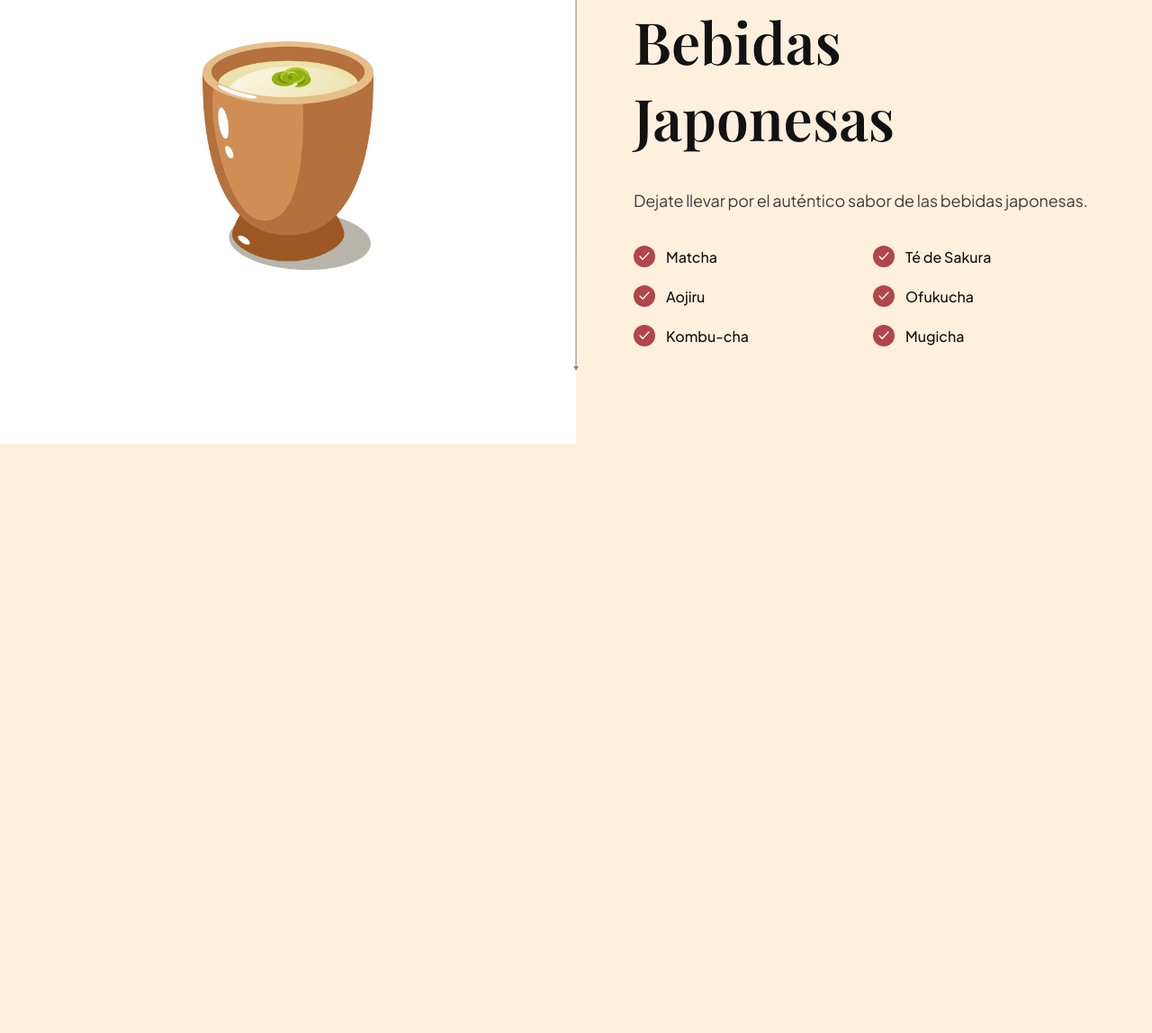
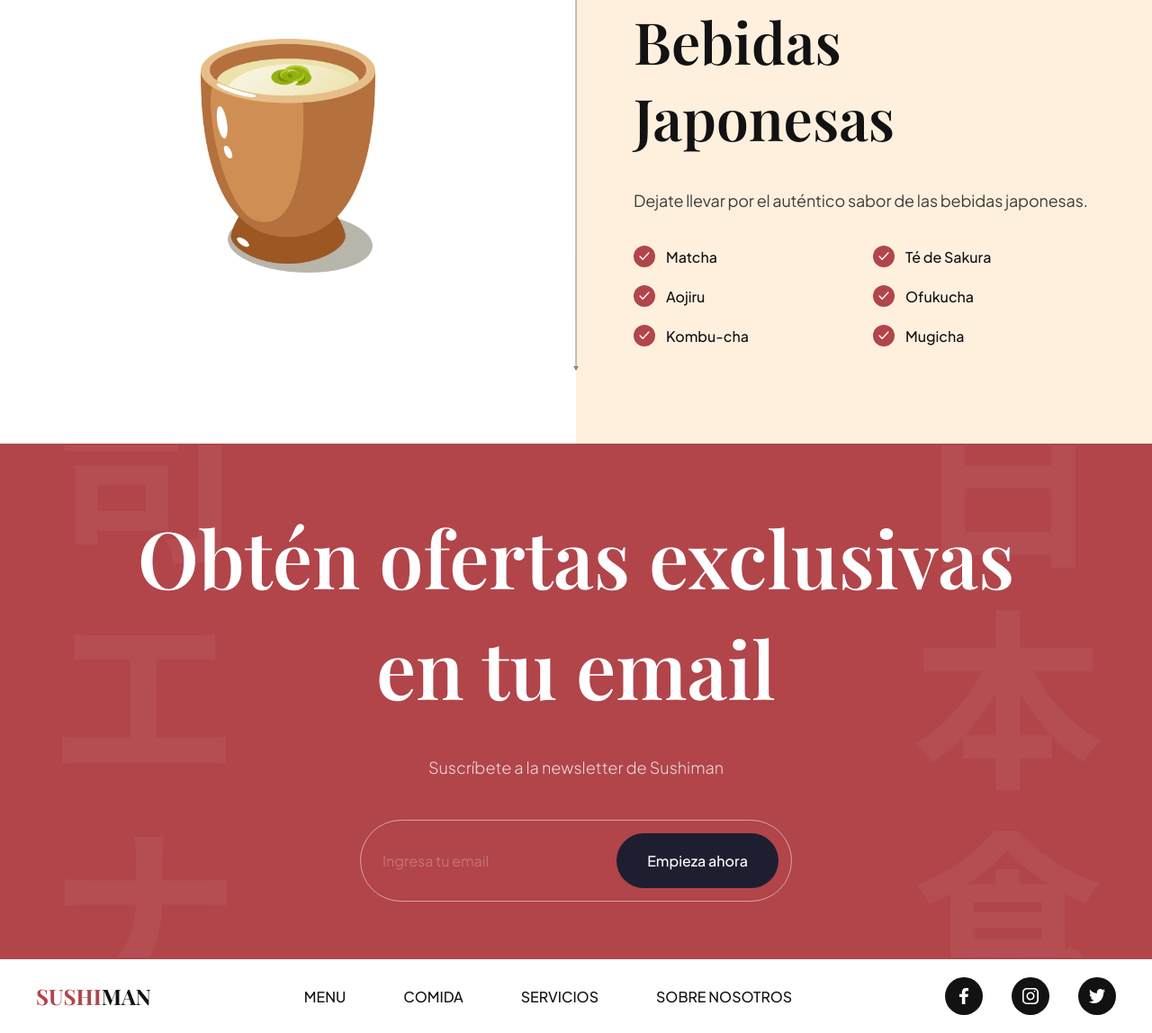
Before and after one commit to emmituwu/tienda-de-sushi, a plain HTML site: page index.html in a window 1280 px wide. Shown: the part 3205-4353 px from the top of the page at 90% size. Before the commit the page ends 3698 px from the top, so only its background shows below. Drawn offline with nearby package versions, Linux system fonts and the light colour scheme.

Commit message:
al fin lo termine

```diff
--- a/css/sections/footer.css
+++ b/css/sections/footer.css
@@ -0,0 +1,62 @@
+.footer {
+    width: 100%;
+    padding: 20px 40px;
+    background: var(--color-white);
+
+    flex-wrap: wrap;
+    gap: 20px;
+    overflow: hidden;
+}
+
+
+.footer__logo {
+    font-size: 24px;
+    font-weight: bold;
+    font-family: var(--playfair-display);
+    text-transform: uppercase;
+    color: var(--secondary-color);
+
+    cursor: pointer;
+}
+
+.footer__logo span {
+    color: var(--primary-color);
+}
+
+.footer ul {
+    list-style: none;
+
+    display: flex;
+    flex-wrap: wrap;
+    flex-direction: row;
+    gap: 64px;
+}
+
+.footer ul:last-child {
+    gap: 32px;
+}
+
+.footer__nav li {
+    font-size: 16px;
+    font-weight: 500;
+    font-family: var(--plus-jakarta-sans);
+    text-transform: uppercase;
+    color: var(--secondary-color);
+
+    cursor: pointer;
+}
+
+.footer__social li {
+    width: 42px;
+    height: 42px;
+
+    background-color: var(--secondary-color);
+    border-radius: 100%;
+}
+
+.footer__social li img {
+    width: 45%;
+    height: 45%;
+
+    object-fit: contain;
+}
--- a/css/sections/subscribe.css
+++ b/css/sections/subscribe.css
@@ -0,0 +1,84 @@
+.subscription {
+    padding: 64px;
+
+    background-color: var(--primary-color);
+    background-image: url('../../assets/subscribe_bg.png');
+    background-position: center;
+    background-repeat: no-repeat;
+    background-size: contain;
+
+    flex-direction: column;
+    overflow: hidden;
+}
+
+.subscription h2 {
+    font-size: 88px;
+    font-family: var(--playfair-display);
+    font-weight: 600;
+    line-height: 123px;
+
+    color: #fff;
+    text-align: center;
+}
+
+.subscription p {
+    font-size: 18px;
+    font-family: var(--plus-jakarta-sans);
+    font-weight: 300;
+    line-height: 36px;
+
+    margin-top: 32px;
+    color: rgb(255, 255, 255, 0.8);
+}
+
+.subscription__form {
+    min-width: 480px;
+    margin-top: 40px;
+
+    padding: 14px 14px 14px 24px;
+
+    display: flex;
+    gap: 10px;
+
+    border: 1px solid rgb(255, 255, 255, 0.5);
+    border-radius: 46px;
+}
+
+.subscription__form input {
+    flex: 1;
+
+    font-size: 16px;
+    font-weight: 400px;
+    font-family: var(--plus-jakarta-sans);
+
+    color: #fff;
+    opacity: 0.5;
+
+    background: transparent;
+    border: none;
+    outline: none;
+}
+
+.subscription__form input::placeholder{
+    color: #fff;
+    opacity: 0.5;
+}
+
+.subscription__form button {
+    padding: 20px;
+
+    min-width: 180px;
+
+    font-size: 16px;
+    font-weight: 500;
+    font-family: var(--plus-jakarta-sans);
+    color: #fff;
+    text-align: center;
+
+    background: var(--black-400);
+    border-radius: 46px;
+    border: none;
+    outline: none;
+
+    cursor: pointer;
+}
--- a/css/sections/trending.css
+++ b/css/sections/trending.css
@@ -4,11 +4,6 @@
     display: flex;
     flex-direction: column;
     overflow: hidden;
-}
-
-
-.trending__discover {
-
 }
 
 
@@ -93,7 +88,7 @@
 
 .trending__image img {
     width: 254px;
-    height: 254px;
+    height: 260px;
     object-fit: contain;
 }
 
@@ -102,7 +97,7 @@
     top: 44%;
     left: 44%;
     z-index: 1;
-
+    cursor: pointer;
     width: 160px;
     height: 160px;
 
--- a/index.html
+++ b/index.html
@@ -196,7 +196,6 @@
         </button>
     </section>
 
-
     <section class="trending" id="food">
         <section class="trending-sushi">
             <div class="trending__content" data-aos="fade-right">
@@ -338,6 +337,47 @@
         </section>
     </section>
 
+    <section class="subscription flex-center" id="services">
+        <h2 data-aos="flip-down">
+            Obtén ofertas exclusivas <br />
+            en tu email
+        </h2>
+        <p data-aos="fade-up">Suscríbete a la newsletter de Sushiman</p>
+
+        <div class="subscription__form" data-aos="fade-up">
+            <input type="text" placeholder="Ingresa tu email">
+            <button>Empieza ahora</button>
+
+        </div>
+    </section>
+
+    <footer class="footer flex-between">
+        <h3 class="footer__logo">
+            <span>Sushi</span>man
+        </h3>
+
+        <ul class="footer__nav">
+            <li><a href="#menu">Menu</a></li>
+            <li><a href="#food">Comida</a></li>
+            <li><a href="#services">Servicios</a></li>
+            <li><a href="#about-us">Sobre Nosotros</a></li>
+        </ul>
+
+        <ul class="footer__social">
+            <li class="flex-center">
+                <img src="assets/facebook.svg" alt="facebook">
+            </li>
+            <li class="flex-center">
+                <img src="assets/instagram.svg" alt="instagram">
+            </li>
+            <li class="flex-center">
+                <img src="assets/twitter.svg" alt="twitter">
+            </li>
+        </ul>
+    </footer>
+
+
+
 
     <script src="js/script.js" type="module"></script>
 </body>
```
